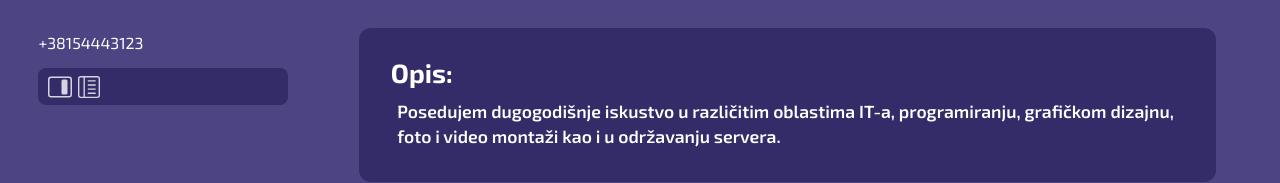
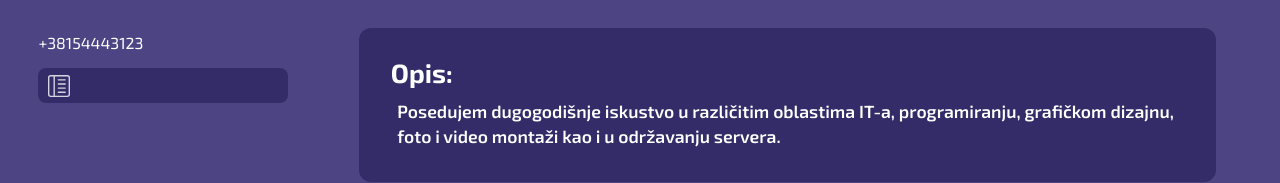
Before and after one commit to erazmozen/hub, a React (Create React App) app: page / in a window 1280 px wide. Shown: the part 362-545 px from the top of the page. Built offline with nearby package versions, Linux system fonts and the light colour scheme; no server answers.

Commit message:
Remove taskbar toggle

```diff
--- a/src/components/Sidebar/SidebarTaskbar.jsx
+++ b/src/components/Sidebar/SidebarTaskbar.jsx
@@ -1,22 +1,10 @@
 import "./sidebartaskbar.css";
-import { useState } from "react";
 import DataContext from "../../contexts/DataContext";
 
 const SidebarTaskbar = ({ icons }) => {
-  const [toggleSidebarTaskbar, setToggleSidebarTaskbar] = useState(false);
-  function toggleTaskbar() {
-    setToggleSidebarTaskbar((prev) => !prev);
-  }
   console.log("SidebarTaskbar render");
   return (
-    <div
-      className={
-        toggleSidebarTaskbar
-          ? "sidebar-taskbar sidebar-taskbar-vertical"
-          : "sidebar-taskbar"
-      }
-    >
-      <icons.BsReverseLayoutSidebarInsetReverse onClick={toggleTaskbar} />
+    <div className="sidebar-taskbar">
       <DataContext.Consumer>
         {(functions) => {
           return (
```
